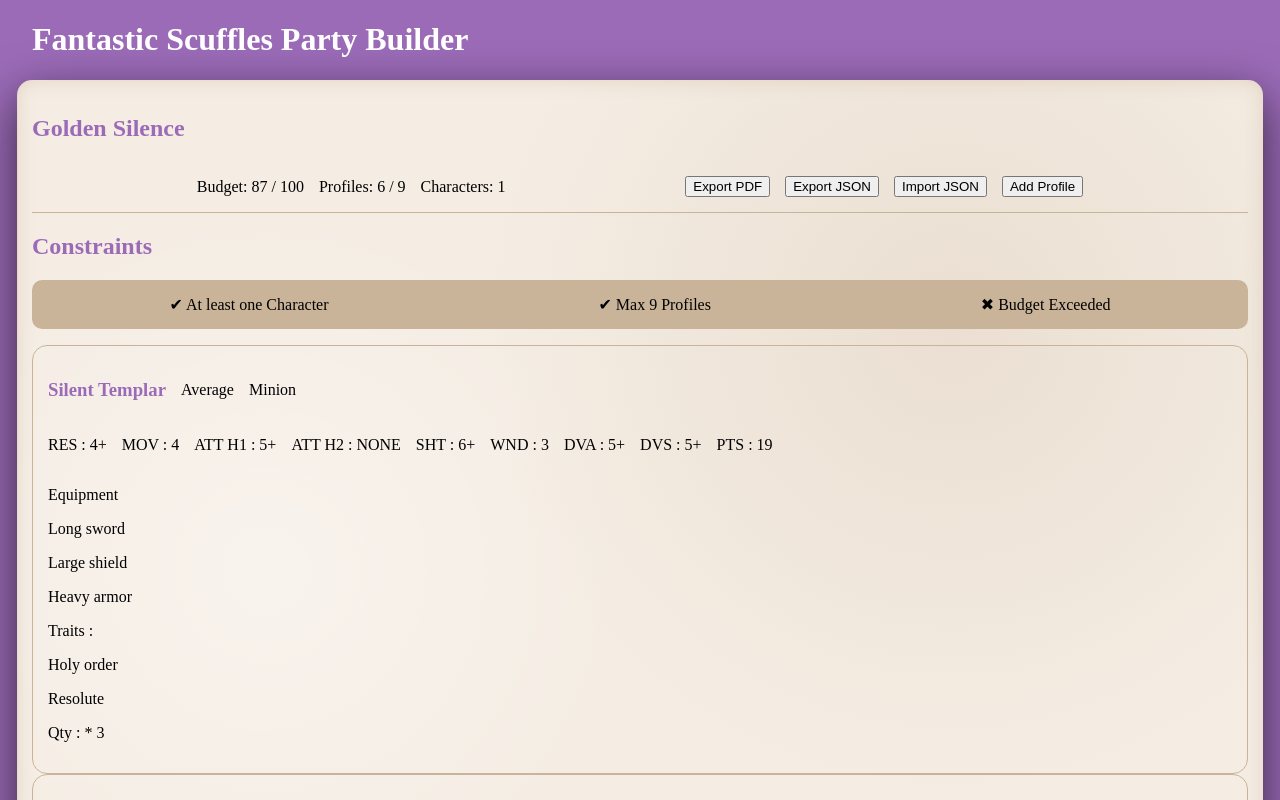
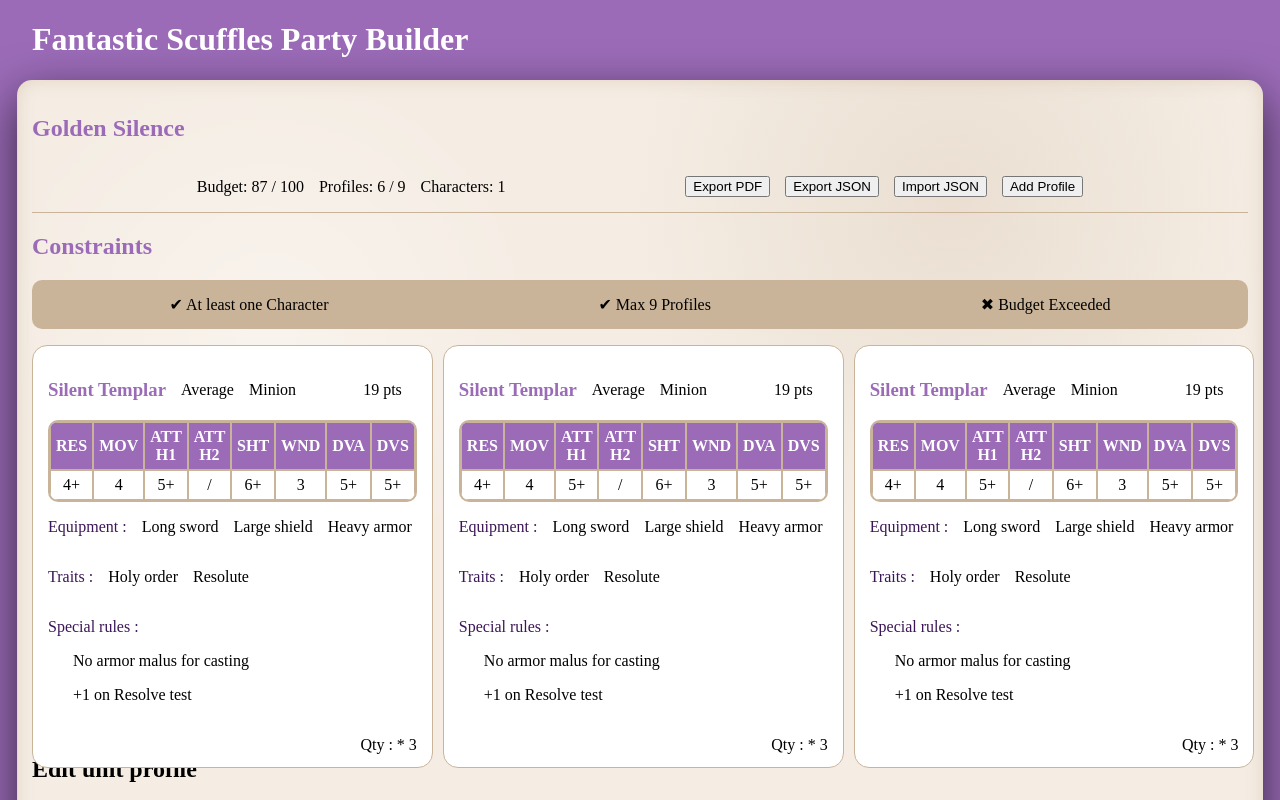
Before and after one commit to Jouvain/FantasticScufflesPartyBuilder, an Angular app in the folder fantastic-scuffles-party-builder/: page / in a window 1280 px wide. Shown: the top 800 px of the page. Built offline with nearby package versions, Linux system fonts and the light colour scheme.

Commit message:
feat (ui): unit-card layout

```diff
--- a/fantastic-scuffles-party-builder/src/app/features/party-builder/components/roster/roster.html
+++ b/fantastic-scuffles-party-builder/src/app/features/party-builder/components/roster/roster.html
@@ -1,3 +1,5 @@
-<app-unit-card />
-<app-unit-card />
-<app-unit-card />
+<div class="roster">
+    <app-unit-card />
+    <app-unit-card />
+    <app-unit-card />
+</div>
--- a/fantastic-scuffles-party-builder/src/app/features/party-builder/components/roster/roster.less
+++ b/fantastic-scuffles-party-builder/src/app/features/party-builder/components/roster/roster.less
@@ -0,0 +1,8 @@
+@import "../../../../../styles.less";
+
+.roster {
+    display: grid;
+    grid-template-columns: 1fr 1fr 1fr;
+    gap: @space-s;
+    margin: @space-md 0;
+}
--- a/fantastic-scuffles-party-builder/src/app/features/party-builder/components/unit-card/unit-card.html
+++ b/fantastic-scuffles-party-builder/src/app/features/party-builder/components/unit-card/unit-card.html
@@ -1,23 +1,44 @@
 <div class="unit-card">
     <div class="unit-card_desc">
-        <h3 class="title--accent">Silent Templar</h3>
-        <p>Average</p>
-        <p>Minion</p>
+        <div class="desc_main">
+            <h3 class="title--accent">Silent Templar</h3>
+            <p>Average</p>
+            <p>Minion</p>
+        </div>
+        <div class="desc_float">
+            <p>19 pts</p>
+        </div>
     </div>
-    <div class="unit-card_stats">
-        <p>RES : 4+</p>
-        <p>MOV : 4</p>
-        <p>ATT H1 : 5+</p>
-        <p>ATT H2 : NONE</p>
-        <p>SHT : 6+</p>
-        <p>WND : 3</p>
-        <p>DVA : 5+</p>
-        <p>DVS : 5+</p>
-        <p>PTS : 19</p>
-    </div>
+    <table class="unit-stats">
+        <thead>
+            <tr>
+                <th>RES</th>
+                <th>MOV</th>
+                <th>ATT H1</th>
+                <th>ATT H2</th>
+                <th>SHT</th>
+                <th>WND</th>
+                <th>DVA</th>
+                <th>DVS</th>
+            </tr>
+        </thead>
+
+        <tbody>
+            <tr>
+                <td>4+</td>
+                <td>4</td>
+                <td>5+</td>
+                <td>/</td>
+                <td>6+</td>
+                <td>3</td>
+                <td>5+</td>
+                <td>5+</td>
+            </tr>
+        </tbody>
+    </table>
     <div class="unit-card_equipment">
-        <p class="strong">Equipment</p>
-        <div>
+        <p class="strong">Equipment :</p>
+        <div class="list">
             <p>Long sword</p>
             <p>Large shield</p>
             <p>Heavy armor</p>
@@ -25,10 +46,17 @@
     </div>
     <div class="unit-card_traits">
         <p class="strong">Traits :</p>
-        <div>
+        <div class="list">
             <p>Holy order</p>
             <p>Resolute</p>
         </div>
     </div>
+    <div class="unit-card_special">
+        <p class="strong">Special rules :</p>
+        <div class="list--special">
+            <p>No armor malus for casting</p>
+            <p>+1 on Resolve test</p>
+        </div>
+    </div>
     <p class="unit-card_qty">Qty : * 3</p>
 </div>
--- a/fantastic-scuffles-party-builder/src/app/features/party-builder/components/unit-card/unit-card.less
+++ b/fantastic-scuffles-party-builder/src/app/features/party-builder/components/unit-card/unit-card.less
@@ -1,16 +1,70 @@
 @import "../../../../../styles.less";
 
 .unit-card {
+    position: relative;
     border-radius: @space-md;
     border: 1px solid @background-strong;
     padding: @space-md;
+    height: 100%;
+    background-color: @background-secondary;
 }
 .unit-card_desc {
+    position: relative;
     display: flex;
     align-items: center;
     gap: @space-md;
 }
-.unit-card_stats {
+.desc_main{
+    display: flex;
+    align-items: center;
+    gap: @space-md;
+}
+.desc_float {
+    position: absolute;
+    right: @space-md;
+}
+.unit-stats {
+    width: 100%;
+    border-spacing: 0;
+    overflow: hidden;
+    border: 2px solid @background-strong;
+    border-radius: @space-s;
+
+    th,
+    td {
+        text-align: center;
+        padding: @space-xs;
+        border: 1px solid @background-strong;
+    }
+
+    th {
+        background-color: @accent;
+        font-weight: bold;
+        color: @text-secondary;
+    }
+}
+
+
+.unit-card_equipment {
+    display: flex;
+}
+.unit-card_traits {
+    display: flex;
+}
+
+.unit-card_qty {
+    position: absolute;
+    right: @space-md;
+}
+
+.strong {
+    color: @strong;
+    margin-right: @space-md;
+}
+.list {
     display: flex;
     gap: @space-md;
 }
+.list--special {
+    padding-left: @space-xl;
+}
--- a/fantastic-scuffles-party-builder/src/app/layout/party-builder-layout/party-builder-layout.less
+++ b/fantastic-scuffles-party-builder/src/app/layout/party-builder-layout/party-builder-layout.less
@@ -6,7 +6,7 @@
     margin: 0 auto;
     background: @background-surface;
     padding: @space-md;
-    border-radius: @space-md;
+    border-radius: @space-md @space-md 0 0;
 
     box-shadow:
         0 16px 48px fade(@darkest, 65%),
--- a/fantastic-scuffles-party-builder/src/styles.less
+++ b/fantastic-scuffles-party-builder/src/styles.less
@@ -34,6 +34,7 @@ html, body {
 @background-page: @blue;
 @background-surface: @paper;
 @background-strong: @paper-dark;
+@background-secondary: @lightest;
 
 @text-primary: @darkest;
 @text-secondary: @lightest;
@@ -43,6 +44,7 @@ html, body {
 @succes: @green;
 @contrast : @lightest;
 @accent: @blue;
+@strong: @blue-dark;
 
 @border: @blue;
 @border-strong: @blue-dark;
```
